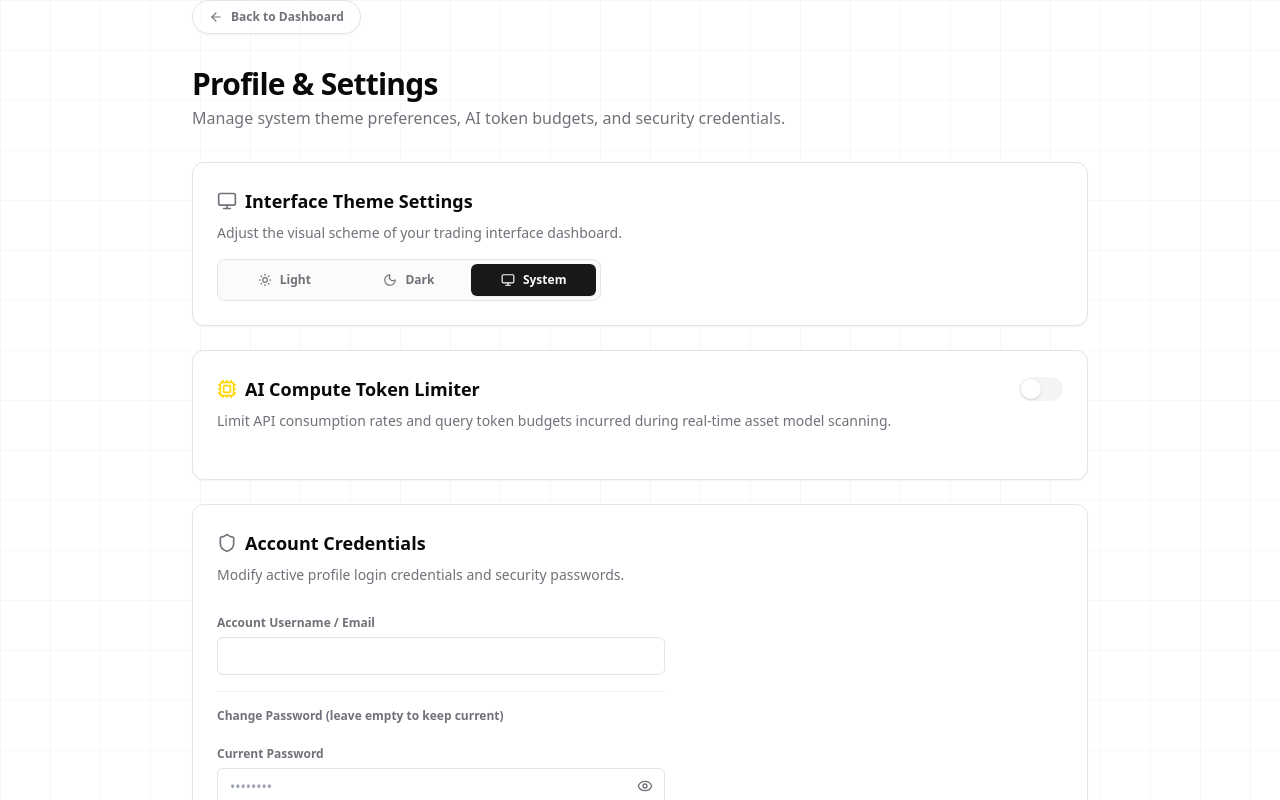
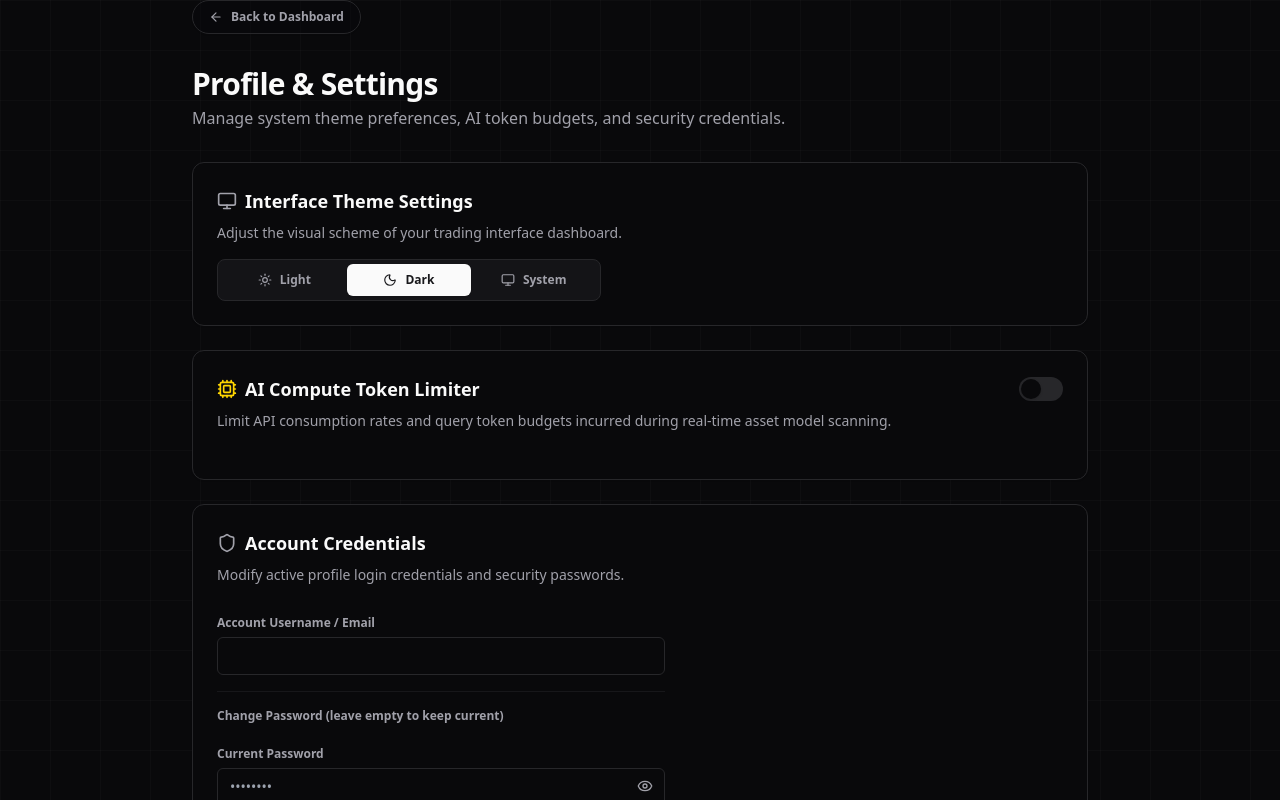
Before and after one commit to manojsudersanan/AlphaMind_Algo_Trading, a Next.js app in the folder frontend/: page /settings in a window 1280 px wide. Shown: the top 800 px of the page. Built offline with nearby package versions, Linux system fonts and the light colour scheme; no server answers.

Commit message:
fix: default application theme to dark and fall back to dark on system theme unless light preferred

```diff
--- a/frontend/src/app/layout.tsx
+++ b/frontend/src/app/layout.tsx
@@ -26,7 +26,7 @@ export default function RootLayout({
         <SessionProvider>
           <ThemeProvider
             attribute="class"
-            defaultTheme="system"
+            defaultTheme="dark"
             enableSystem={true}
             disableTransitionOnChange
           >
--- a/frontend/src/app/settings/page.tsx
+++ b/frontend/src/app/settings/page.tsx
@@ -16,7 +16,7 @@ export default function SettingsPage() {
     setMounted(true)
   }, [])
 
-  const activeTheme = mounted ? (theme || "system") : "system"
+  const activeTheme = mounted ? (theme || "dark") : "dark"
 
   // State for Trading Config (Token Limiter)
   const [config, setConfig] = useState<any>({
--- a/frontend/src/components/theme-provider.tsx
+++ b/frontend/src/components/theme-provider.tsx
@@ -8,13 +8,14 @@ function SystemThemeSync() {
 
   React.useEffect(() => {
     const applySystemTheme = () => {
-      const currentTheme = theme || "system"
+      const currentTheme = theme || "dark"
       if (currentTheme === "system") {
+        const isLight = window.matchMedia("(prefers-color-scheme: light)").matches
         const isDark = window.matchMedia("(prefers-color-scheme: dark)").matches
-        if (isDark) {
+        if (isLight && !isDark) {
+          document.documentElement.classList.remove("dark")
+        } else {
           document.documentElement.classList.add("dark")
-        } else {
-          document.documentElement.classList.remove("dark")
         }
       }
     }
```
